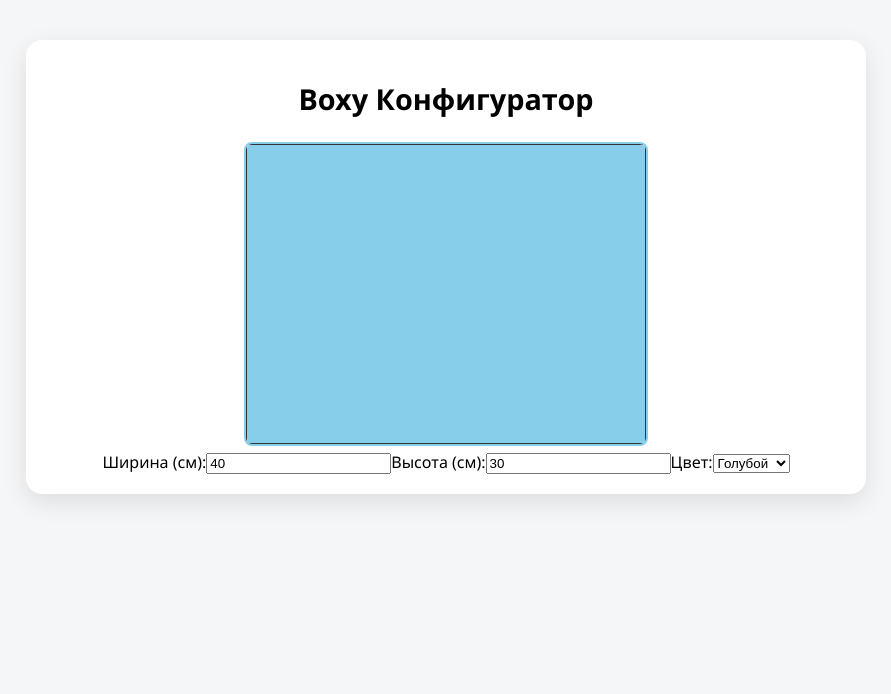
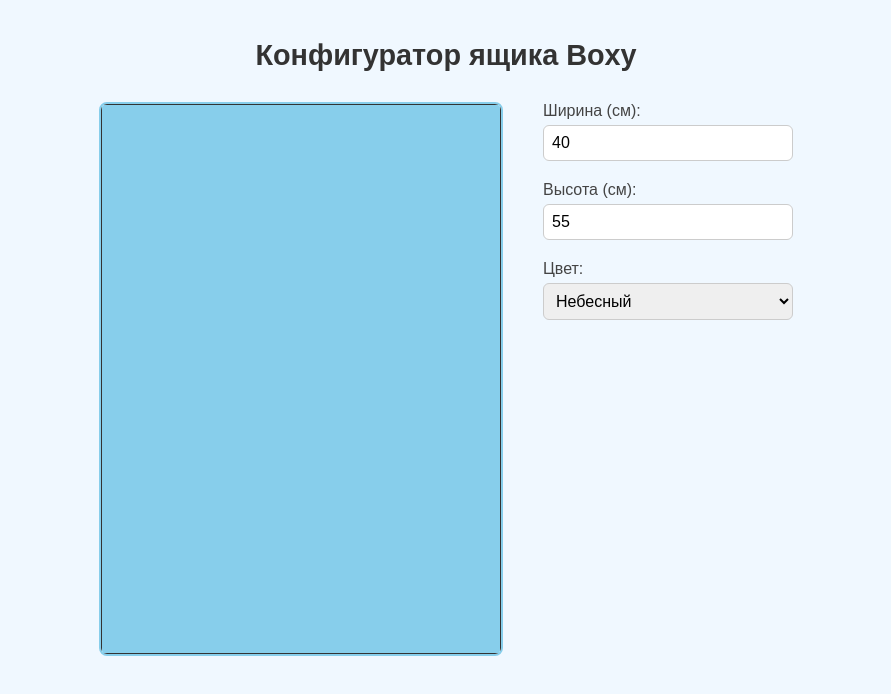
Before and after one commit to johnjonov314/boxy, a React (Vite) app: page / in a window 1280 px wide. Shown: the top 694 px of the page, without its empty margins (194-1085 px from the left). Built offline with nearby package versions, Linux system fonts and the light colour scheme.

Commit message:
Update App.jsx

```diff
--- a/src/App.jsx
+++ b/src/App.jsx
@@ -1,50 +1,98 @@
-// 📁 src/App.jsx
 import React, { useState } from "react";
-import Canvas from "./Canvas";
-import "./styles.css";
+import Canvas from "./Canvas.jsx";
 
-export default function App() {
+const App = () => {
   const [widthCm, setWidthCm] = useState(40);
-  const [heightCm, setHeightCm] = useState(30);
+  const [heightCm, setHeightCm] = useState(55);
   const [color, setColor] = useState("skyblue");
 
   return (
-    <div className="container">
-      <h1>Boxy Конфигуратор</h1>
+    <div style={styles.wrapper}>
+      <h1 style={styles.title}>Конфигуратор ящика Boxy</h1>
+      <div style={styles.content}>
         <Canvas widthCm={widthCm} heightCm={heightCm} color={color} />
 
-      <div className="form">
-        <label>
+        <div style={styles.controls}>
+          <label style={styles.label}>
             Ширина (см):
             <input
               type="number"
               value={widthCm}
-            onChange={(e) => setWidthCm(+e.target.value)}
+              onChange={(e) => setWidthCm(Number(e.target.value))}
+              style={styles.input}
             />
           </label>
 
-        <label>
+          <label style={styles.label}>
             Высота (см):
             <input
               type="number"
               value={heightCm}
-            onChange={(e) => setHeightCm(+e.target.value)}
+              onChange={(e) => setHeightCm(Number(e.target.value))}
+              style={styles.input}
             />
           </label>
 
-        <label>
+          <label style={styles.label}>
             Цвет:
             <select
               value={color}
               onChange={(e) => setColor(e.target.value)}
+              style={styles.input}
             >
-            <option value="skyblue">Голубой</option>
-            <option value="lightgreen">Зелёный</option>
-            <option value="salmon">Красный</option>
+              <option value="skyblue">Небесный</option>
+              <option value="lightgreen">Салатовый</option>
               <option value="lightgray">Серый</option>
+              <option value="lightcoral">Розовый</option>
+              <option value="beige">Бежевый</option>
             </select>
           </label>
         </div>
       </div>
+    </div>
   );
-}
+};
+
+const styles = {
+  wrapper: {
+    fontFamily: "Arial, sans-serif",
+    background: "#f0f8ff",
+    padding: "20px",
+    minHeight: "100vh",
+  },
+  title: {
+    textAlign: "center",
+    marginBottom: "30px",
+    color: "#333",
+  },
+  content: {
+    display: "flex",
+    flexDirection: "row",
+    justifyContent: "center",
+    alignItems: "flex-start",
+    gap: "40px",
+    flexWrap: "wrap",
+  },
+  controls: {
+    display: "flex",
+    flexDirection: "column",
+    gap: "20px",
+    maxWidth: "250px",
+    width: "100%",
+  },
+  label: {
+    display: "flex",
+    flexDirection: "column",
+    fontSize: "16px",
+    color: "#444",
+  },
+  input: {
+    padding: "8px",
+    fontSize: "16px",
+    borderRadius: "6px",
+    border: "1px solid #ccc",
+    marginTop: "5px",
+  },
+};
+
+export default App;
```
Lines whose indentation alone changed are shown as unchanged.
